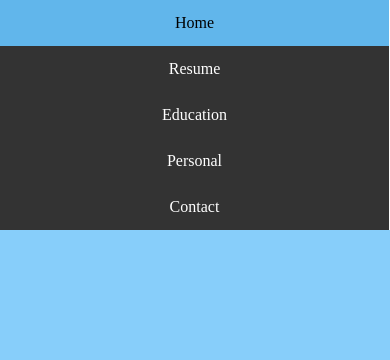
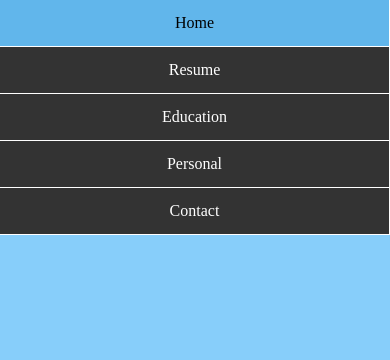
Before and after one commit to joshcohn27/AboutMeSite, a plain HTML site: page index.html in a window 390 px wide. Shown: the top 360 px of the page. Drawn offline with Linux system fonts and the light colour scheme.

Commit message:
updated style

```diff
--- a/assets/CSS/styles.css
+++ b/assets/CSS/styles.css
@@ -228,6 +228,8 @@ figcaption {
 
 	li.nav {
 		float: none;
+        border-bottom-style: solid;
+        border-bottom-width: 1px;
 	}
 }
 
```
